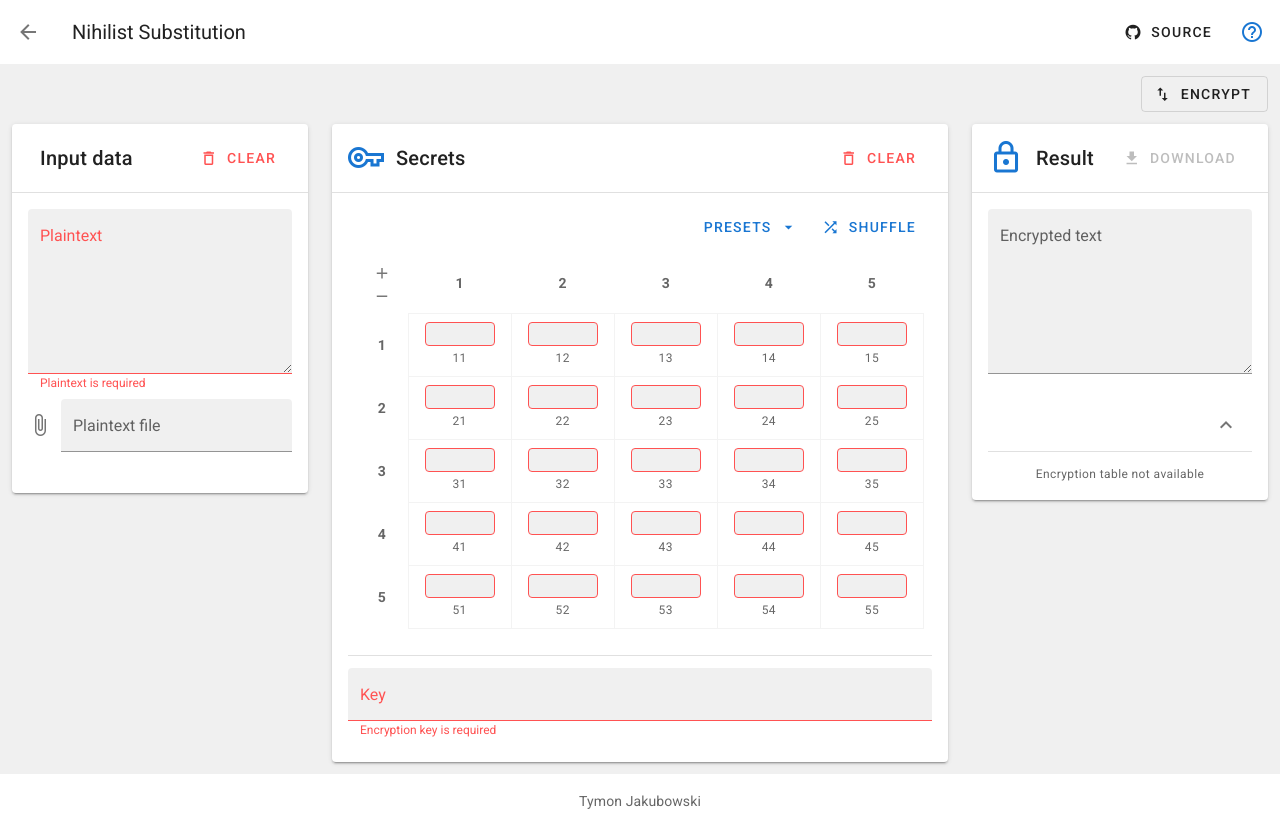
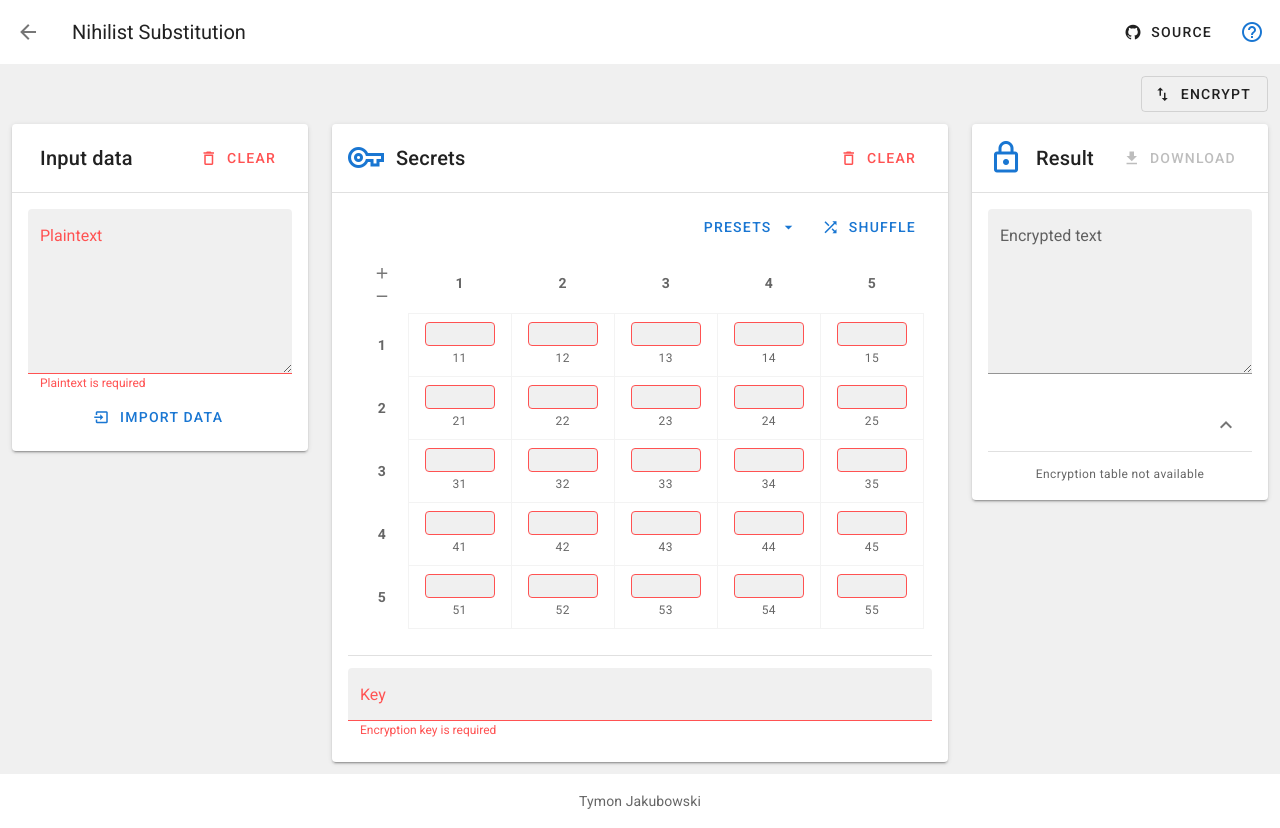
Before and after one commit to tjakubowski/put-pod, a Vue app: page /nihilist-substitution in a window 1280 px wide. Built offline with nearby package versions, Linux system fonts and the light colour scheme.

Commit message:
Replace v-file-input with file-btn

```diff
--- a/src/pages/NihilistSubstitution.vue
+++ b/src/pages/NihilistSubstitution.vue
@@ -21,8 +21,10 @@
                 <v-icon left v-text="'mdi-delete-outline'"/> Clear
               </v-btn>
             </template>
-            <v-textarea v-model="text" @input="deleteFile" :label="inputLabel" filled dense :rules="textRules"/>
-            <v-file-input @change="importFile" v-model="textFile" label="Plaintext file" filled dense/>
+            <v-textarea v-model="text" :label="inputLabel" filled dense :rules="textRules"/>
+            <file-btn text block color="primary" @input="importFile">
+              <v-icon left v-text="'mdi-import'"/>Import data
+            </file-btn>
           </base-card>
         </v-col>
 
@@ -128,10 +130,12 @@ import AlphabetCreator from '@/components/AlphabetCreator';
 import { nihilistSubstitutionPanels as panels } from '@/components/data/panels';
 import downloadFile from 'js-file-download';
 import readFile from '@/components/utils/file';
+import FileBtn from "@/components/FileBtn";
 
 export default {
   name: 'NihilistSubstitution',
   components: {
+    FileBtn,
     InfoPanels,
     AlphabetCreator,
     EncryptionTable,
@@ -144,7 +148,6 @@ export default {
       encrypt: true,
       alphabetCreatorMenu: false,
       alphabetMatrixSize: 5,
-      textFile: null,
       text: '',
       textRules: [
         (v) => !!v || `${this.inputLabel} is required`,
@@ -270,12 +273,8 @@ export default {
 
       this.alphabet = [...array, ...newEmptyEntries];
     },
-    deleteFile() {
-      this.textFile = null;
-    },
     clearInput() {
       this.text = '';
-      this.textFile = null;
     },
     clearSecrets() {
       this.alphabet = this.alphabet.map(() => '');
```
